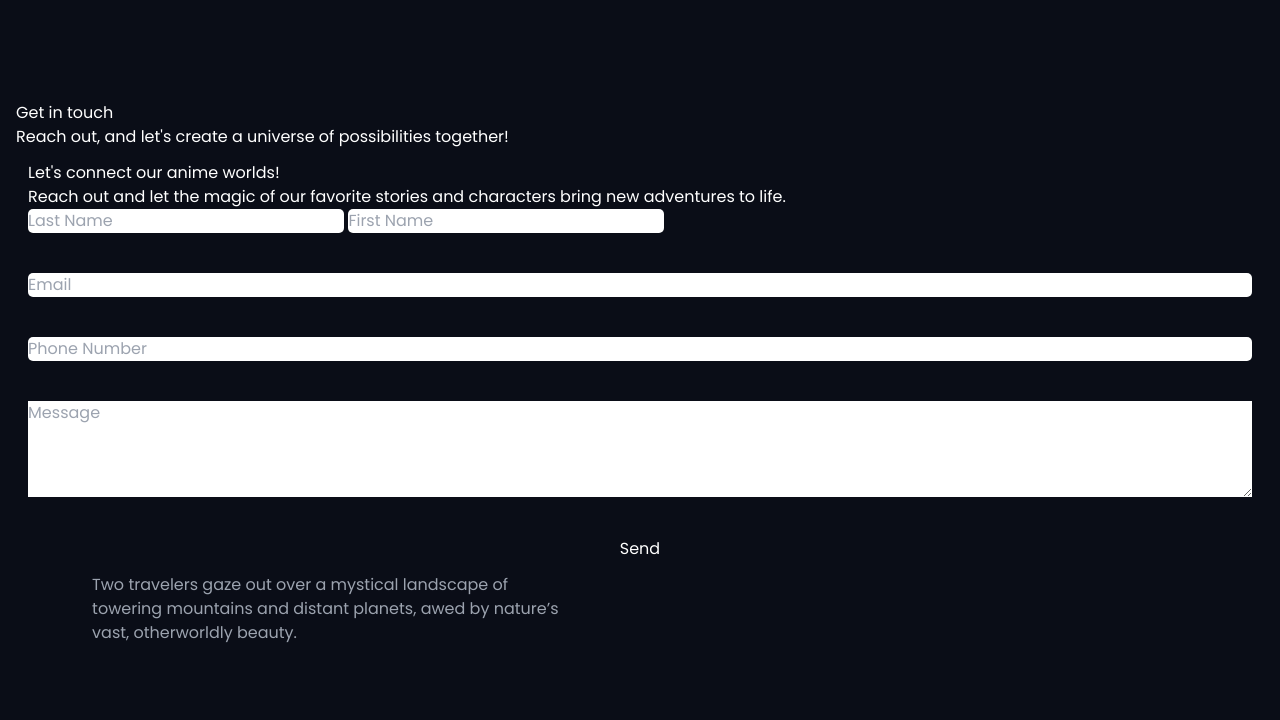
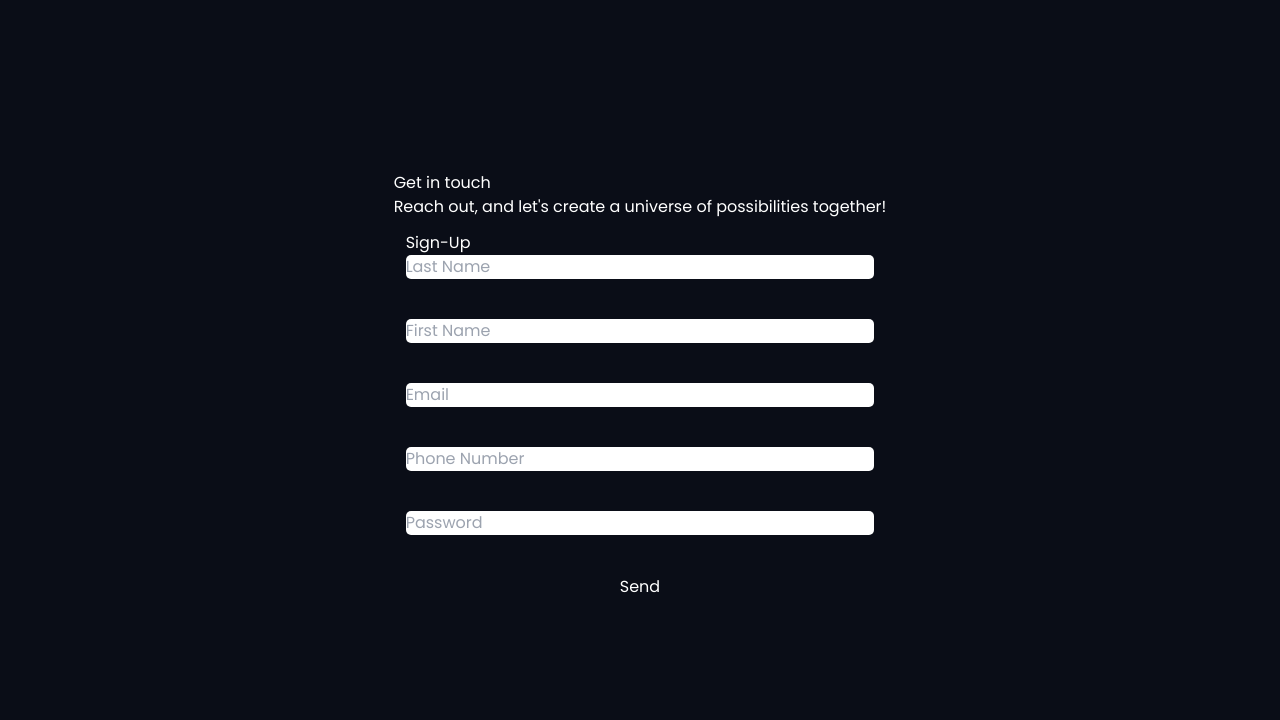
Before and after one commit to Youcode-Classe-E-2024-2025/BrainPower_startup, a website: page signUp.html in a window 1280 px wide. Shown: the part 80-800 px from the top of the page. Drawn offline with nearby package versions, Linux system fonts and the light colour scheme; files that its build step writes are made by us from their sources; a web font is replaced by a local one.

Commit message:
add styles and animations

```diff
--- a/asset/signUp/signUp.css
+++ b/asset/signUp/signUp.css
@@ -0,0 +1,48 @@
+
+  #contact-section {
+    height: auto;
+    padding: 20px;
+}
+
+.main-contact {
+    flex-direction: column;
+    width: 100%;
+    height: auto;
+}
+
+.contact-form {
+    width: 90%;
+    padding: 10px;
+    gap: 20px;
+}
+
+.contact-form h1 {
+    font-size: 1.5rem;
+}
+
+.contact-form p {
+    font-size: 0.875rem;
+}
+
+.contact-form input,
+.contact-form textarea {
+    padding: 8px;
+    font-size: 0.875rem;
+}
+
+.contact-form button {
+    padding: 12px;
+    font-size: 1rem;
+}
+
+.name-flex {
+    flex-direction: column;
+    gap: 8px;
+}
+
+/* Adjust text in the left card */
+.left-card p {
+    font-size: 0.75rem;
+    text-align: center;
+    padding: 0 10px;
+}
--- a/signUp.html
+++ b/signUp.html
@@ -88,24 +88,19 @@
             <div class="main-contact rounded-2xl p-3" id="contact-home">
                 <div class="contact-form">
                     <div class="up-text-form">
-                    <h1>Let's connect our anime worlds!</h1>
-                    <p>Reach out and let the magic of our favorite stories and characters bring new adventures to life.
-                    </p>
+                        <h1>Sign-Up</h1>
                     </div>
 
                     <form method="get" class="pb-3">
-                    <div class="name-flex">
                         <input type="text" placeholder="Last Name" required>
-                    <input type="text"placeholder="First Name" required>
-                    </div>
-
+                        <input type="text" placeholder="First Name" required>
                         <input type="email" placeholder="Email" required>
-                        <input
-                        type="tel" placeholder="Phone Number" required> <textarea placeholder="Message" rows="4"
-                        required></textarea> <button type="submit">Send</button> </form>
+                        <input type="tel" placeholder="Phone Number" >
+                        <input type="password" placeholder="Password" required>
+                        <button type="submit">Send</button>
+                    </form>
                 </div>
                 <div class="flex left-card w-1/2 h-full rounded-xl">
-             <p class="self-end text-gray-400 mb-9 px-6">Two travelers gaze out over a mystical landscape of towering mountains and distant planets, awed by nature’s vast, otherworldly beauty.</p>
                 </div>
             </div>
         </div>
```
Lines whose indentation alone changed are shown as unchanged.
